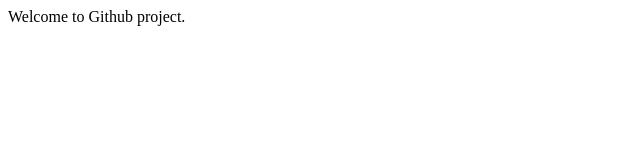
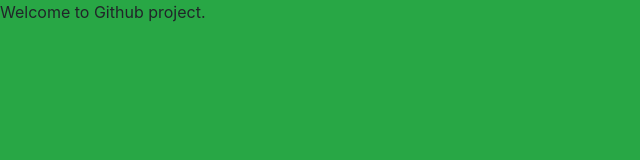
Before and after one commit to aryan800/blog1, a plain HTML site: page index.html in a window 1280 px wide. Shown: the whole page, without its empty margins (0-640 px from the left). Drawn offline with nearby package versions, Linux system fonts and the light colour scheme.

Commit message:
Update index.html

```diff
--- a/index.html
+++ b/index.html
@@ -1,8 +1,9 @@
 <html>
 <head>
+  <link rel="stylesheet" href="https://maxcdn.bootstrapcdn.com/bootstrap/4.5.0/css/bootstrap.min.css">
 <title>First program from github</title>
 </head>
-<body>
+<body class="bg-success text-whtie">
 Welcome to Github project.
 </body>
 </html>
```
